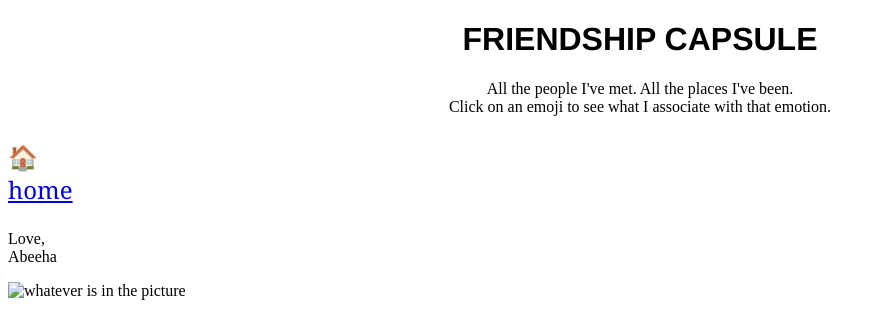
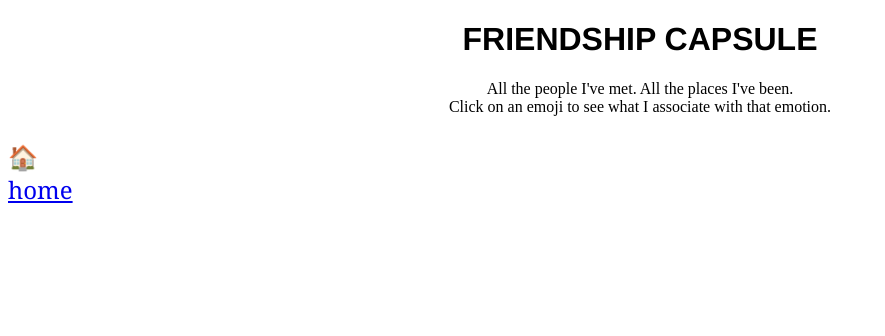
Before and after one commit to AbeehaKhan-27/gifting-memory-capsule, a plain HTML site: page index.html in a window 1280 px wide. Shown: the whole page, without its empty margins (0-885 px from the left). Drawn offline with Linux system fonts and the light colour scheme.

Commit message:
refactor: removed extra stuff

```diff
--- a/index.html
+++ b/index.html
@@ -24,9 +24,7 @@
     </p>
 
       <p>
-        Love, <br>
-        Abeeha
+
       </p>
-      <img src = "name of the file" alt = "whatever is in the picture"/>
   </body>
 </html>
```
